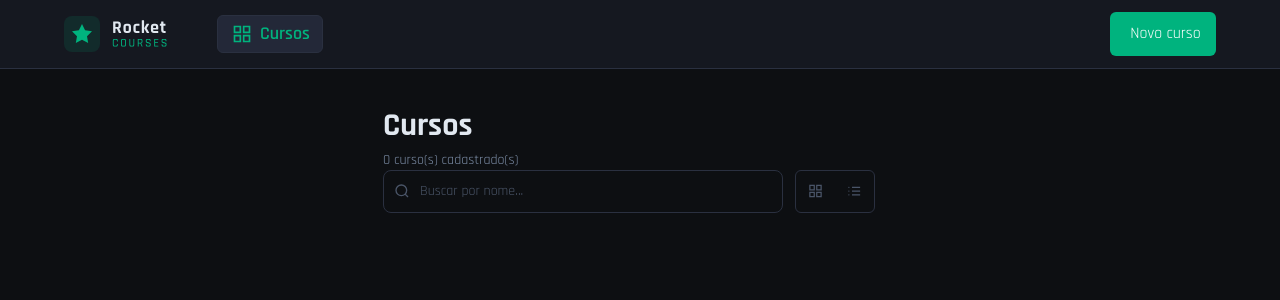
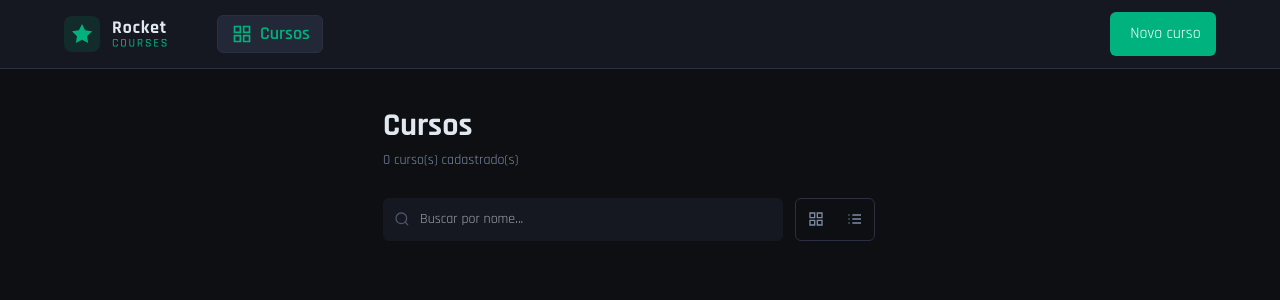
Before and after one commit to Jose26362780/desafio-formulario-gerenciador-cursos-angular, an Angular app: page /courses in a window 1280 px wide. Shown: the top 300 px of the page. Built offline with nearby package versions, Linux system fonts and the light colour scheme.

Commit message:
fix: ajuste no input e botoes

```diff
--- a/src/app/features/courses/page/features/courses/pages/course-list/course-list.component.html
+++ b/src/app/features/courses/page/features/courses/pages/course-list/course-list.component.html
@@ -3,10 +3,10 @@
     <h1 class="text-[32px] font-bold leading-none">Cursos</h1>
     <p class="mt-2 text-sm text-[var(--text-medium)]">0 curso(s) cadastrado(s)</p>
 
-    <div class="flex items-center gap-3">
+    <div class="flex items-center gap-3 pt-7">
       <input
         type="text"
-        class="w-[400px] h-[43px] bg-transparent text-sm text-[var(--text-high)] outline-none placeholder:text-[var(--text-muted)] pl-9"
+        class="w-[400px] h-[43px] text-sm text-[var(--text-high)] outline-none pl-9 border border-transparent rounded-[6px] focus:border-[#00B37E] focus:shadow-[0_0_0_2.613px_rgba(0,179,126,0.10)] transition-all duration-300 ease-out"
         placeholder="Buscar por nome..."
         style="
           background-image: url('/Search.svg');
@@ -20,15 +20,39 @@
       >
         <button
           type="button"
-          class="px-3 py-2 text-[var(--text-medium)] hover:bg-[var(--surface-800)]"
+          class="flex-1 h-full flex items-center justify-center bg-transparent text-[var(--text-medium)] transition-colors duration-200 hover:bg-[var(--surface-700)] hover:text-[var(--primary)]"
         >
-          <img src="/LayoutGrid.svg" alt="" class="h-4 w-4" />
+          <svg
+            class="h-4 w-4"
+            viewBox="0 0 24 24"
+            fill="none"
+            stroke="currentColor"
+            stroke-width="2"
+          >
+            <path d="M10 3H3V10H10V3Z" />
+            <path d="M21 3H14V10H21V3Z" />
+            <path d="M10 14H3V21H10V14Z" />
+            <path d="M21 14H14V21H21V14Z" />
+          </svg>
         </button>
         <button
           type="button"
-          class="px-3 py-2 text-[var(--text-medium)] hover:bg-[var(--surface-800)]"
+          class="flex-1 h-full flex items-center justify-center bg-transparent text-[var(--text-medium)] transition-colors duration-200 hover:bg-[var(--surface-700)] hover:text-[var(--primary)]"
         >
-          <img src="/ListView.svg" alt="" class="h-4 w-4" />
+          <svg
+            class="h-4 w-4"
+            viewBox="0 0 24 24"
+            fill="none"
+            stroke="currentColor"
+            stroke-width="2"
+          >
+            <path d="M8 6H21" />
+            <path d="M8 12H21" />
+            <path d="M8 18H21" />
+            <path d="M3 6H3.01" stroke-linecap="round" />
+            <path d="M3 12H3.01" stroke-linecap="round" />
+            <path d="M3 18H3.01" stroke-linecap="round" />
+          </svg>
         </button>
       </div>
     </div>
```
